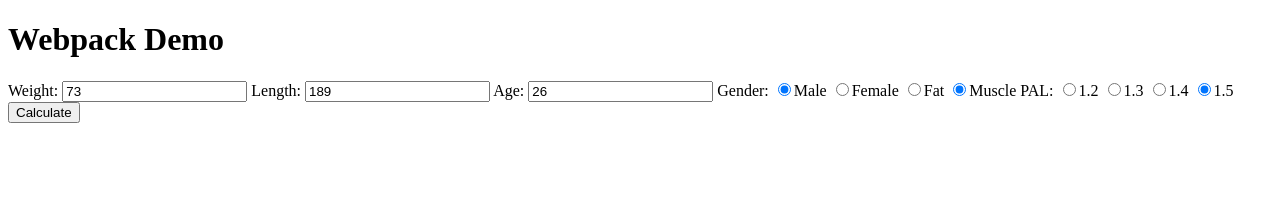
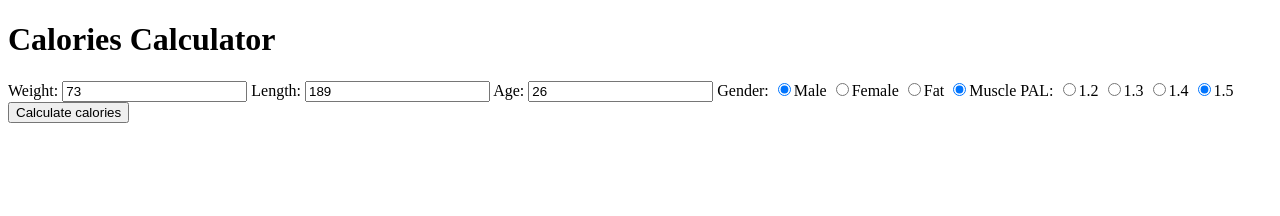
Before and after one commit to BartvdWaerden/CalCalc, a website built with webpack: page index.html in a window 1280 px wide. Built offline with nearby package versions, Linux system fonts and the light colour scheme; some icons are missing.

Commit message:
Update html structure.

```diff
--- a/index.html
+++ b/index.html
@@ -4,12 +4,12 @@
 
 <head>
     <meta charset="UTF-8">
-    <title>Webpack 2 demo</title>
+    <title>Calories Calculator</title>
 </head>
 
 <body>
 
-<h1>Webpack Demo</h1>
+<h1>Calories Calculator</h1>
 
     <form name="calories" class="calories">
 
@@ -35,7 +35,7 @@
         <input type="radio" name="pal" value="1.4">1.4
         <input type="radio" name="pal" value="1.5" checked>1.5
 
-        <button type="submit">Calculate</button>
+        <button type="submit">Calculate calories</button>
 
 
         <br>
```
